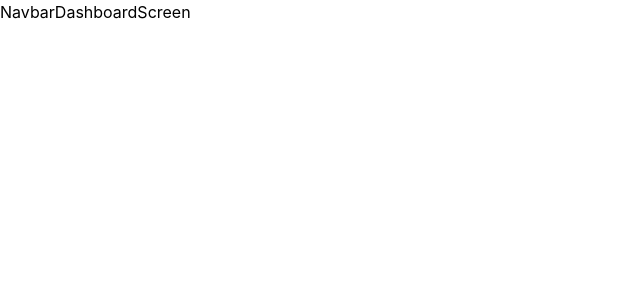
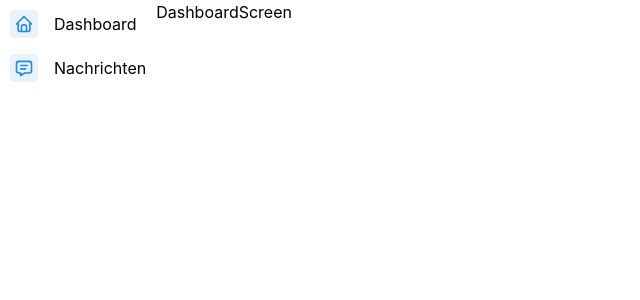
Before and after one commit to Daniel-Singer/iu-frontend, a React (Vite) app: page / in a window 1280 px wide. Shown: the top 300 px of the page, without its empty margins (0-640 px from the left). Built offline with nearby package versions, Linux system fonts and the light colour scheme.

Commit message:
init commit navlink

```diff
--- a/src/App.tsx
+++ b/src/App.tsx
@@ -15,7 +15,7 @@ const App = () => {
         <Routes>
           <Route path="/" element={<ScreenLayout />}>
             <Route index element={<DashboardScreen />} />
-            <Route path="/messages" element={<MessagesScreen />} />
+            <Route path="messages" element={<MessagesScreen />} />
           </Route>
           <Route path="/*" element={<NotFoundScreen />} />
         </Routes>
--- /dev/null
+++ b/src/components/navbar/Navbar.module.css
@@ -0,0 +1,4 @@
+.navbar {
+    height: 100%;
+    padding: var(--mantine-spacing-xs)
+}
--- a/src/components/navbar/Navbar.tsx
+++ b/src/components/navbar/Navbar.tsx
@@ -1,5 +1,30 @@
+import { Stack } from '@mantine/core';
+import classes from './Navbar.module.css';
+import { IconHome, IconMessage } from '@tabler/icons-react';
+import { INavlink } from '../../types/Navlink';
+import Navlink from '../navlink/Navlink';
+
+const navLinks: INavlink[] = [
+  {
+    path: '',
+    label: 'Dashboard',
+    icon: <IconHome size={20} />,
+  },
+  {
+    path: 'messages',
+    label: 'Nachrichten',
+    icon: <IconMessage size={20} />,
+  },
+];
+
 const Navbar = () => {
-  return <div>Navbar</div>;
+  return (
+    <Stack className={classes.navbar}>
+      {navLinks?.map((link) => (
+        <Navlink key={link.path} {...link} />
+      ))}
+    </Stack>
+  );
 };
 
 export default Navbar;
--- a/src/components/navlink/Navlink.tsx
+++ b/src/components/navlink/Navlink.tsx
@@ -1,11 +1,15 @@
-import { UnstyledButton } from "@mantine/core";
-import { useNavigate } from "react-router-dom";
+import { Group, Text, ThemeIcon, UnstyledButton } from '@mantine/core';
+import { useNavigate } from 'react-router-dom';
+import { INavlink } from '../../types/Navlink';
 
-const Navlink = ({ label, path }: INavlink) => {
+const Navlink = ({ label, path, icon }: INavlink) => {
   const navigate = useNavigate();
   return (
     <UnstyledButton onClick={() => navigate(`/${path}`)}>
-      {label}
+      <Group>
+        <ThemeIcon variant="light">{icon}</ThemeIcon>
+        <Text>{label}</Text>
+      </Group>
     </UnstyledButton>
   );
 };
--- a/src/types/Navlink.d.ts
+++ b/src/types/Navlink.d.ts
@@ -1,4 +1,7 @@
+import { ReactNode } from 'react';
+
 interface INavlink {
   path: string;
   label: string;
+  icon: ReactNode;
 }
```
